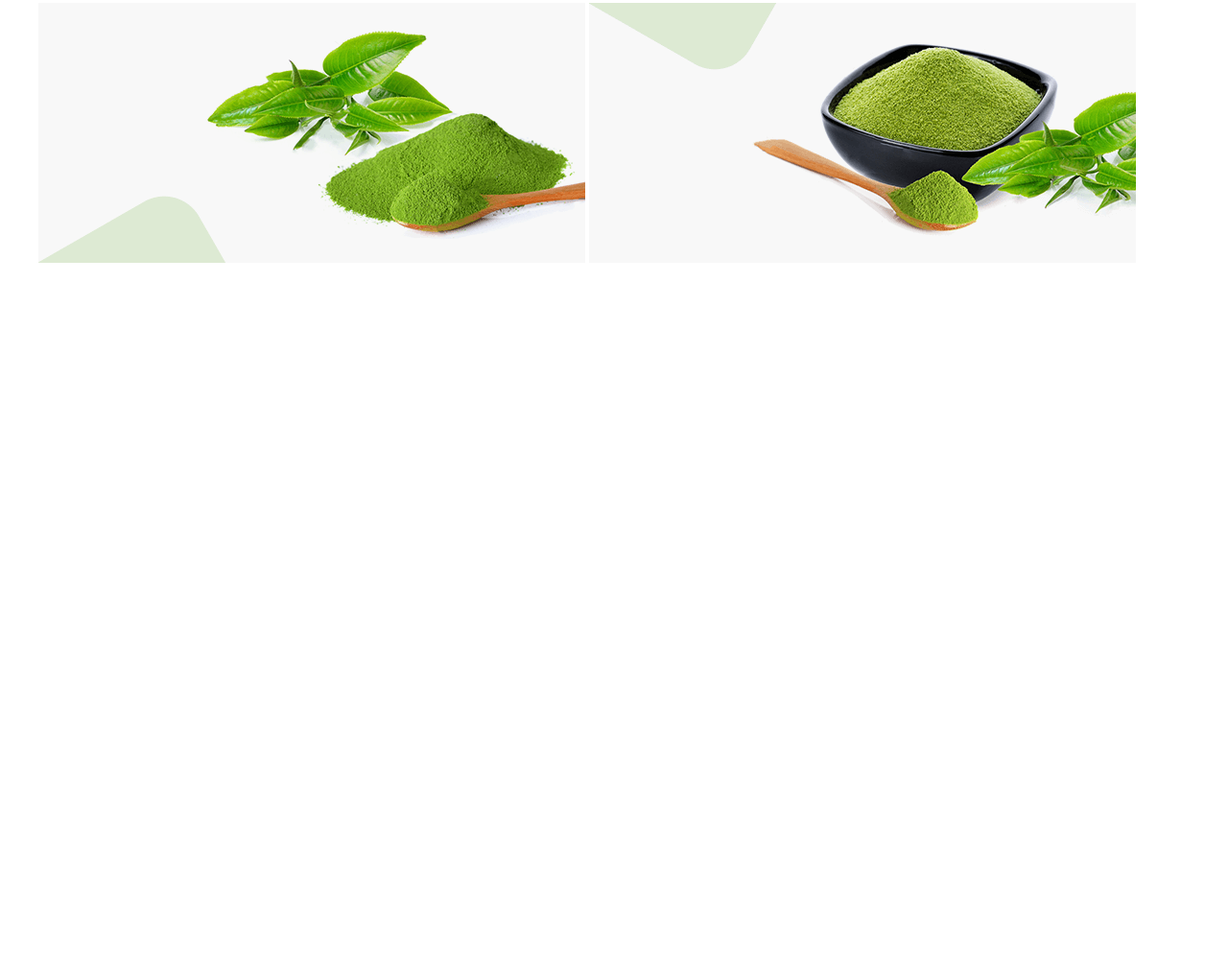
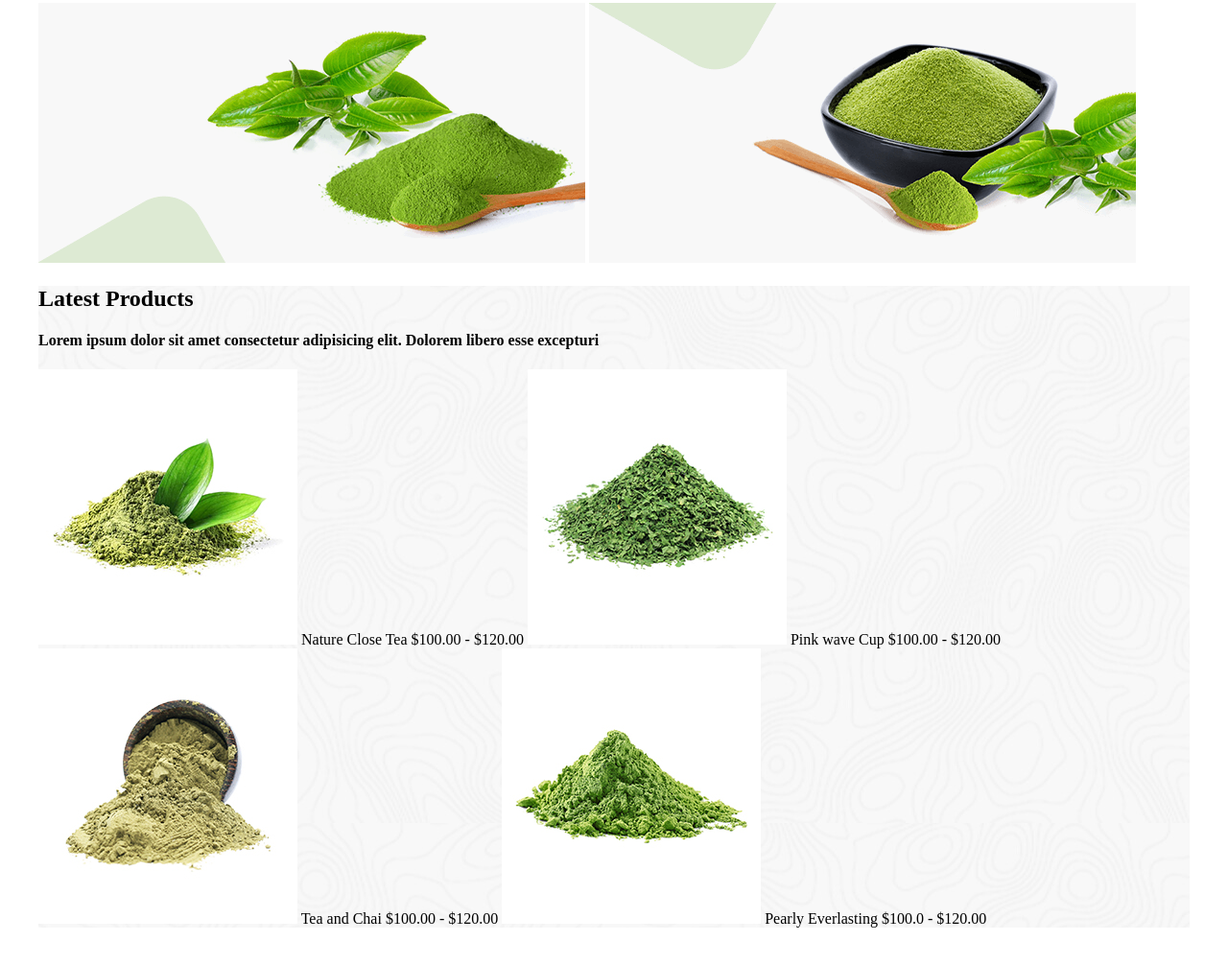
Before and after one commit to OscarOf/MachaTe, a plain HTML site: page index.html in a window 1280 px wide. Shown: the part 693-1699 px from the top of the page at 96% size. Before the commit the page ends 1011 px from the top, so only its background shows below. Drawn offline with Linux system fonts and the light colour scheme.

Commit message:
Tercera Sección

```diff
--- a/css/estilos.css
+++ b/css/estilos.css
@@ -6,3 +6,7 @@ body{
     display: grid;
     grid-template-columns: 33% 33% 33%;
 }
+
+.seccion3{
+    background-image: url("../Imag/bg-1.jpg");
+}
--- a/index.html
+++ b/index.html
@@ -34,6 +34,20 @@
             <img src="Imag/banner-2.png" alt="BANNER2">
         </section>
         <!--Tercera Sección-->
+        <section class="seccion3">
+            <h2>Latest Products</h2>
+            <h4>Lorem ipsum dolor sit amet consectetur adipisicing elit. Dolorem libero esse excepturi</h4>
+            <img src="Imag/product-1.jpg" alt="PROD1">
+            Nature Close Tea $100.00 - $120.00
+            <img src="Imag/product-2.jpg" alt="PROD2">
+            Pink wave Cup $100.00 - $120.00
+            <img src="Imag/product-3.jpg" alt="PROD3">
+            Tea and Chai $100.00 - $120.00
+            <img src="Imag/product-4.jpg" alt="PROD4">
+            Pearly Everlasting $100.0 - $120.00
+        </section>
+        <!--Cuarta Sección-->
+
 
     </body>
 </html>
```
